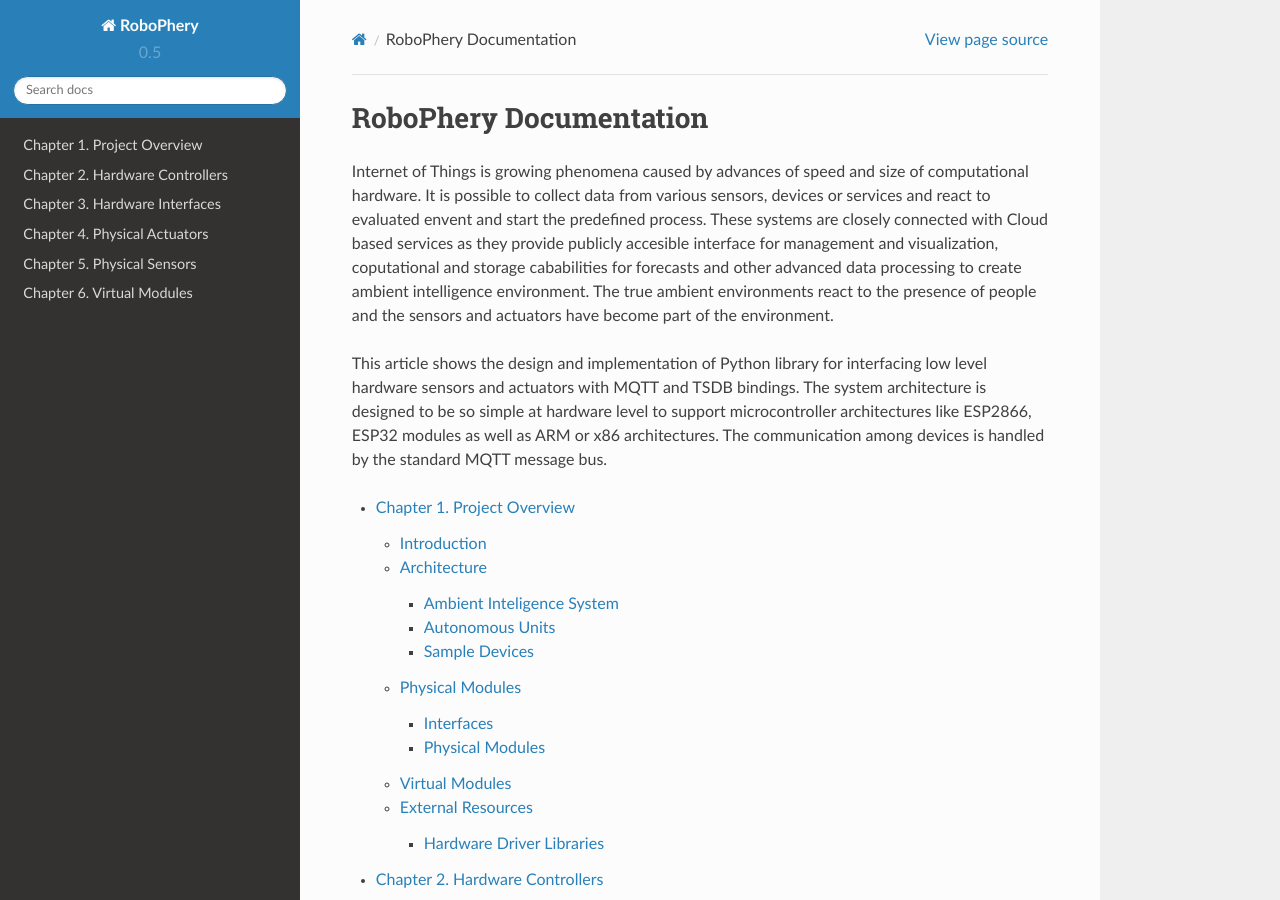
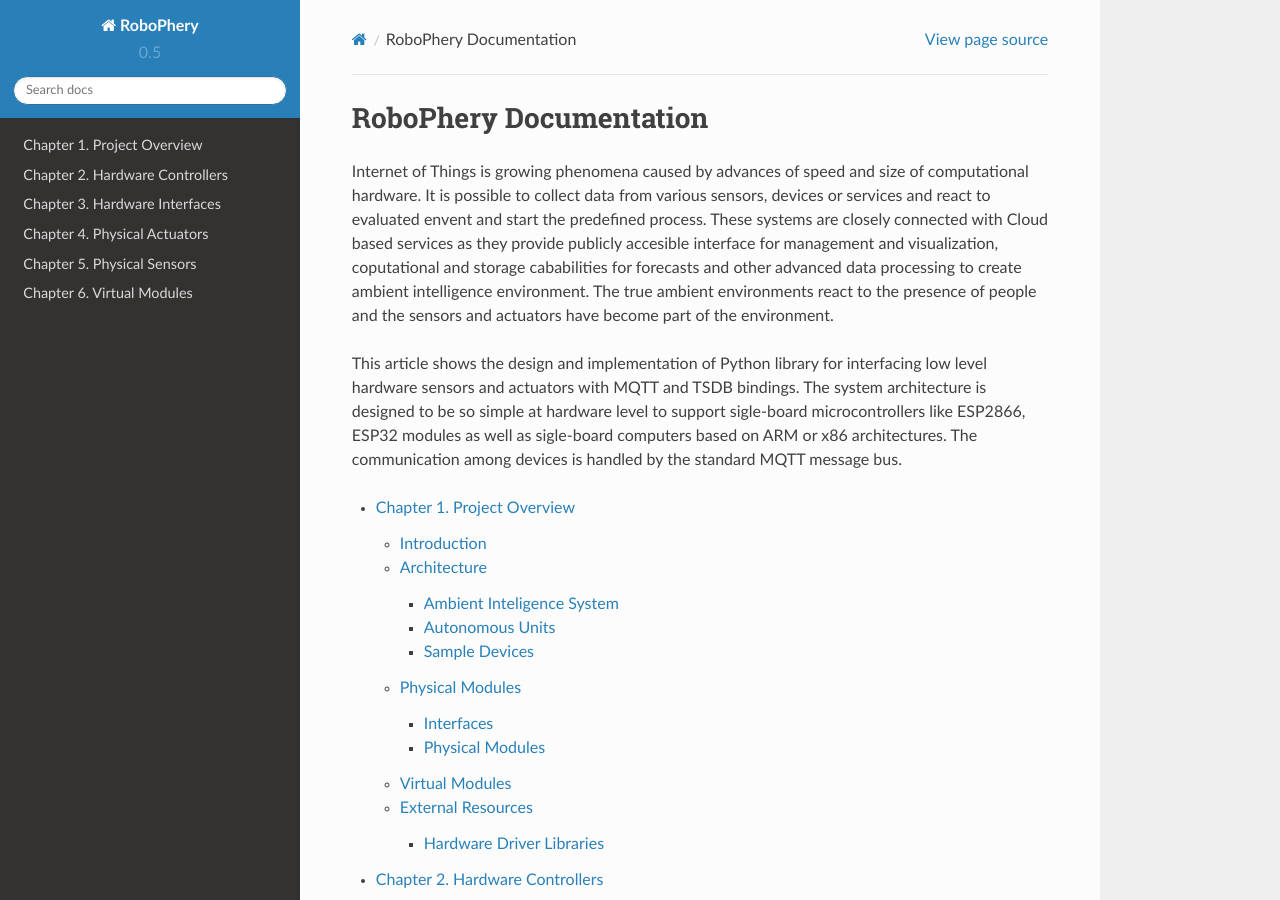
Before and after one commit to cznewt/robophery, a Sphinx documentation site: the page built from docs/source/index.rst, in a window 1280 px wide and 900 px high. Built offline with Sphinx 7.4.7 and the Read the Docs theme 2.0.0, drawn with Linux system fonts in a browser that asks for light colours; formulas are drawn with MathJax 3.

Commit message:
More device docs

```diff
--- a/docs/source/index.rst
+++ b/docs/source/index.rst
@@ -15,9 +15,9 @@
 This article shows the design and implementation of Python library for
 interfacing low level hardware sensors and actuators with MQTT and TSDB
 bindings. The system architecture is designed to be so simple at hardware
-level to support microcontroller architectures like ESP2866, ESP32 modules as
-well as ARM or x86 architectures. The communication among devices is handled
-by the standard MQTT message bus.
+level to support sigle-board microcontrollers like ESP2866, ESP32 modules as
+well as sigle-board computers based on ARM or x86 architectures. The
+communication among devices is handled by the standard MQTT message bus.
 
 .. toctree::
    :maxdepth: 3
```
